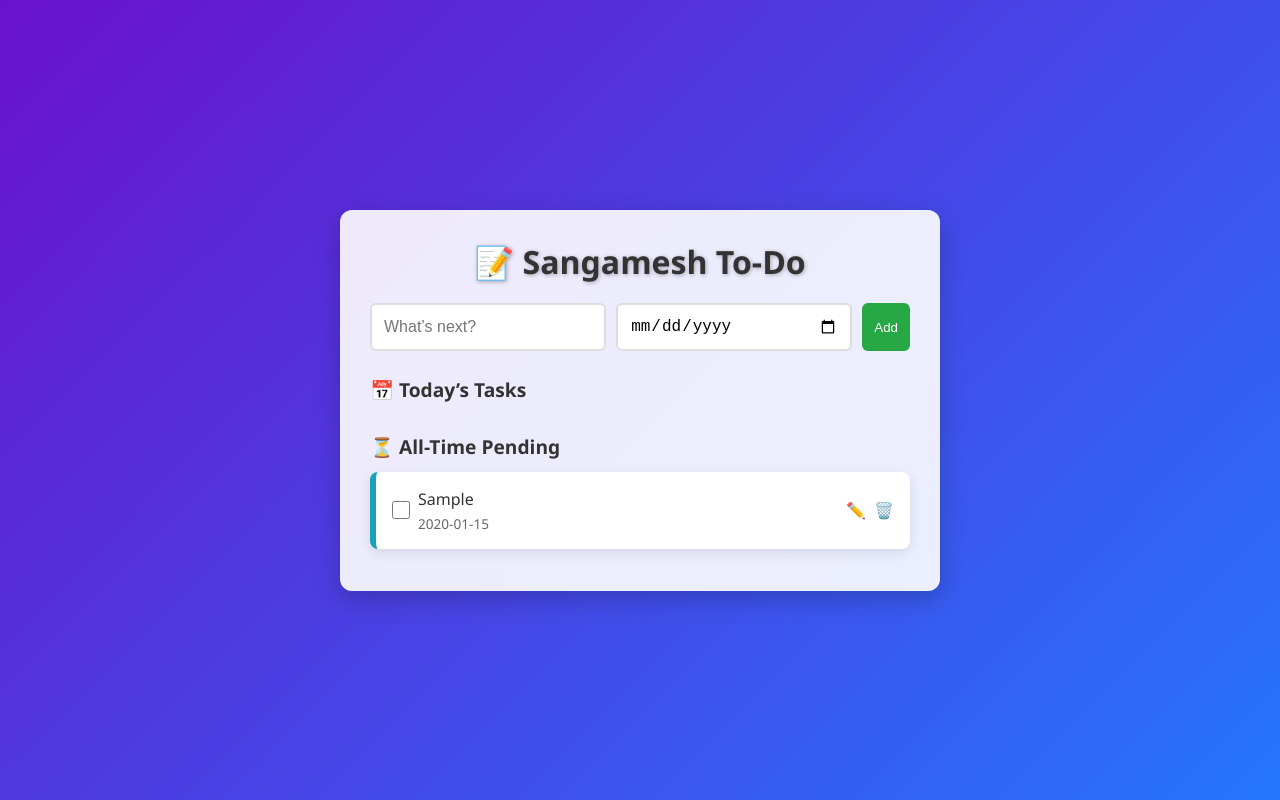
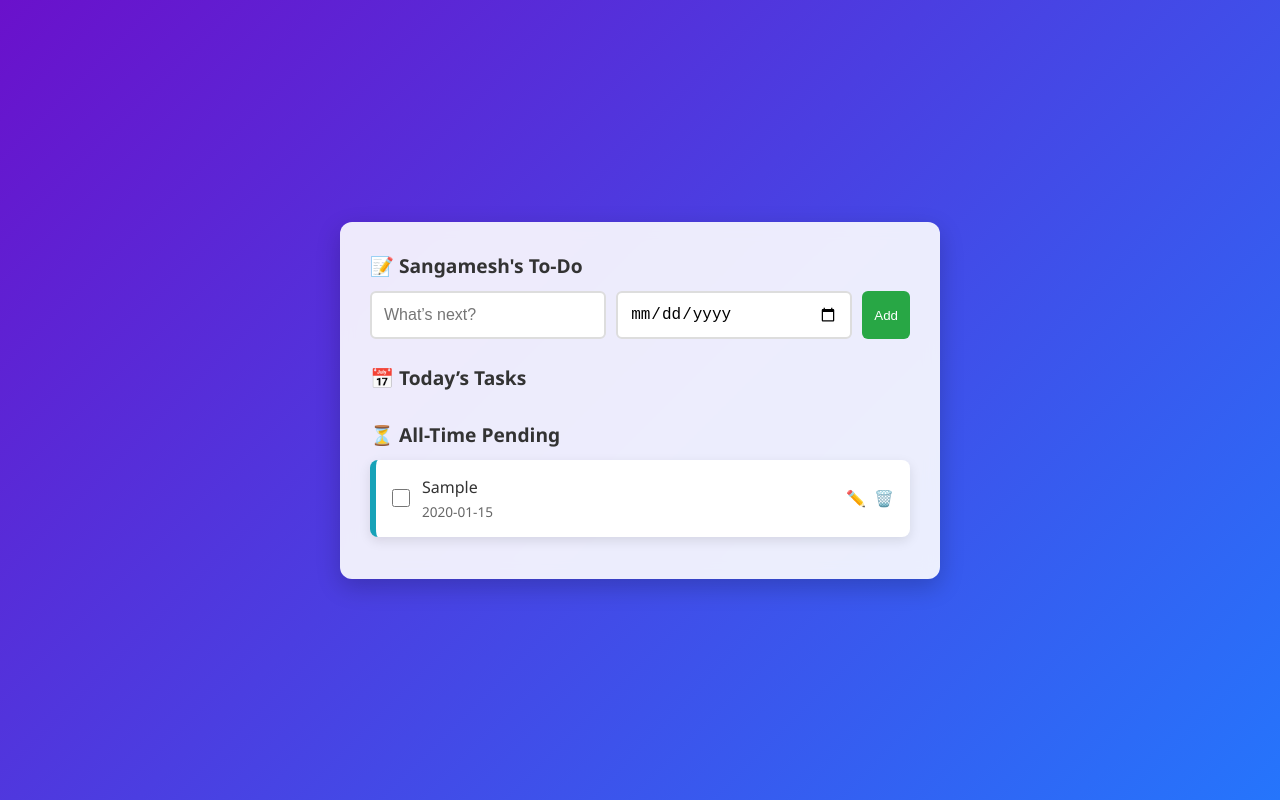
Before and after one commit to skgadag1/skgadag1.github.io, a plain HTML site: page index.html in a window 1280 px wide. Both pictures are taken after typing "Sample", "2020-01-15" into the empty fields and a click on the button "Add". Drawn offline with Linux system fonts and the light colour scheme.

Commit message:
Update index.html

```diff
--- a/index.html
+++ b/index.html
@@ -90,11 +90,13 @@
       margin: 0;
     }
 
+
     li {
-      position: relative;
       display: flex;
-      flex-direction: column;
-      gap: 8px;
+      flex-direction: row; /* Always row */
+      align-items: center;
+      justify-content: space-between;
+      gap: 12px;
       background: white;
       border-radius: 8px;
       padding: 16px;
@@ -102,7 +104,9 @@
       box-shadow: 0 4px 12px rgba(0,0,0,0.1);
       border-left: 6px solid var(--info);
       transition: transform .2s, box-shadow .2s;
+      flex-wrap: nowrap; /* Prevent wrapping */
     }
+
 
     li:hover {
       transform: translateY(-2px);
@@ -203,7 +207,7 @@
 </head>
 <body>
   <div class="container">
-    <h1>📝 Sangamesh To-Do</h1>
+    <h2>📝 Sangamesh's To-Do</h2>
 
     <form id="taskForm">
       <input type="text" id="txt" placeholder="What’s next?" required>
```
